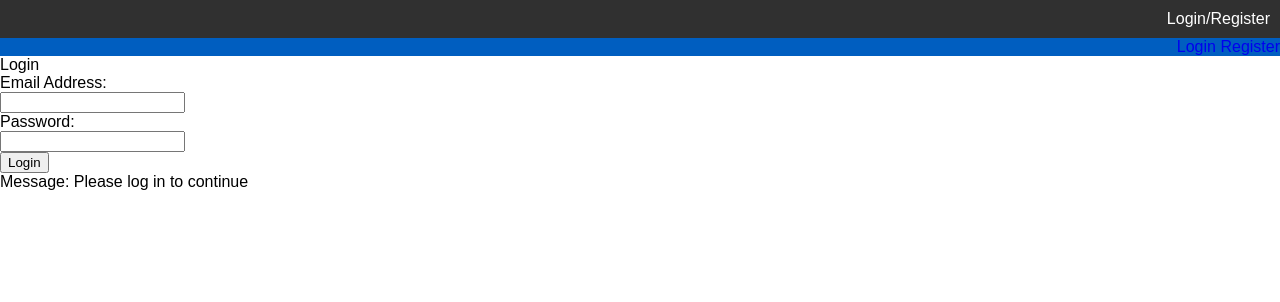
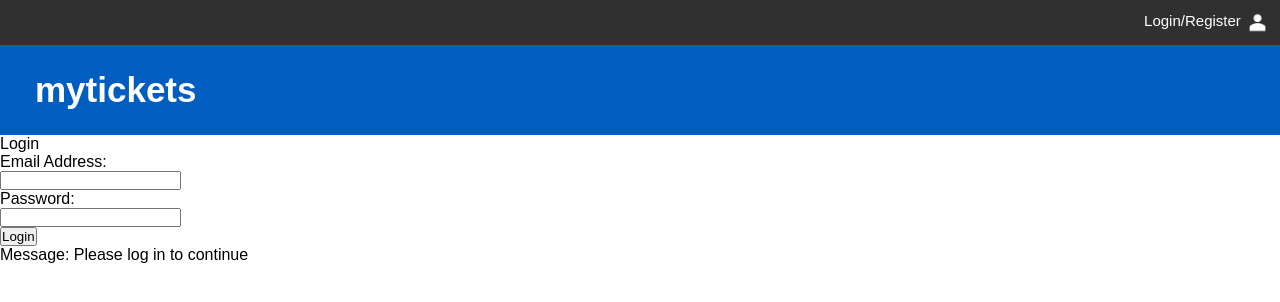
Before and after one commit to William-Eddy/myTickets, a Flask app: page /account/profile in a window 1280 px wide. Shown: the top 302 px of the page. Run offline with Flask 2, Linux system fonts and the light colour scheme.

Commit message:
navbar added with logo

```diff
--- a/static/css/theme.css
+++ b/static/css/theme.css
@@ -3,9 +3,6 @@
   -webkit-box-sizing: border-box; /* Safari/Chrome, other WebKit */
     -moz-box-sizing: border-box;    /* Firefox */
     box-sizing: border-box;
-}
-
-html, body {
     margin: 0;
     padding: 0;
 }
@@ -14,6 +11,7 @@ header{
   width: 100%;
   background-color: #303030;
   padding: 10px;
+  font-size: 15px;
 }
 
 header ul li a{
@@ -23,6 +21,7 @@ header ul li a{
 nav{
   width: 100%;
   background-color: #005EC0;
+  color: white;
 }
 
 .horizontalList{
@@ -33,8 +32,21 @@ nav{
 
 .horizontalList li{
   display: inline;
+  position: relative;
 }
 
 a, a:link, a:visited {
   text-decoration: none;
 }
+
+.headerIcon{
+  height: 25px;
+  vertical-align:middle;
+  background-color: none;
+}
+
+.logo{
+  font-size:35px;
+  padding: 25px;
+  padding-left: 35px;
+}
--- a/templates/header.html
+++ b/templates/header.html
@@ -1,3 +1,6 @@
 <ul class="horizontalList">
-  <li><a href="/account/login">Login/Register</a></li>
+  <li>
+    <a href="/account/login">Login/Register</a>
+    <img class="headerIcon" src="/static/media/login.png">
+  </li>
 </ul>
--- a/templates/navbar.html
+++ b/templates/navbar.html
@@ -1,4 +1 @@
-<ul class="horizontalList">
-  <li><a href="/login">Login</a></li>
-  <li><a href="/Register">Register</a></li>
-</ul>
+<h1 class="logo">mytickets</>
```
Also changed, not shown: static/media/login.bmp (added), static/media/login.png (added), static/media/login.svg (added), 2 other files.
